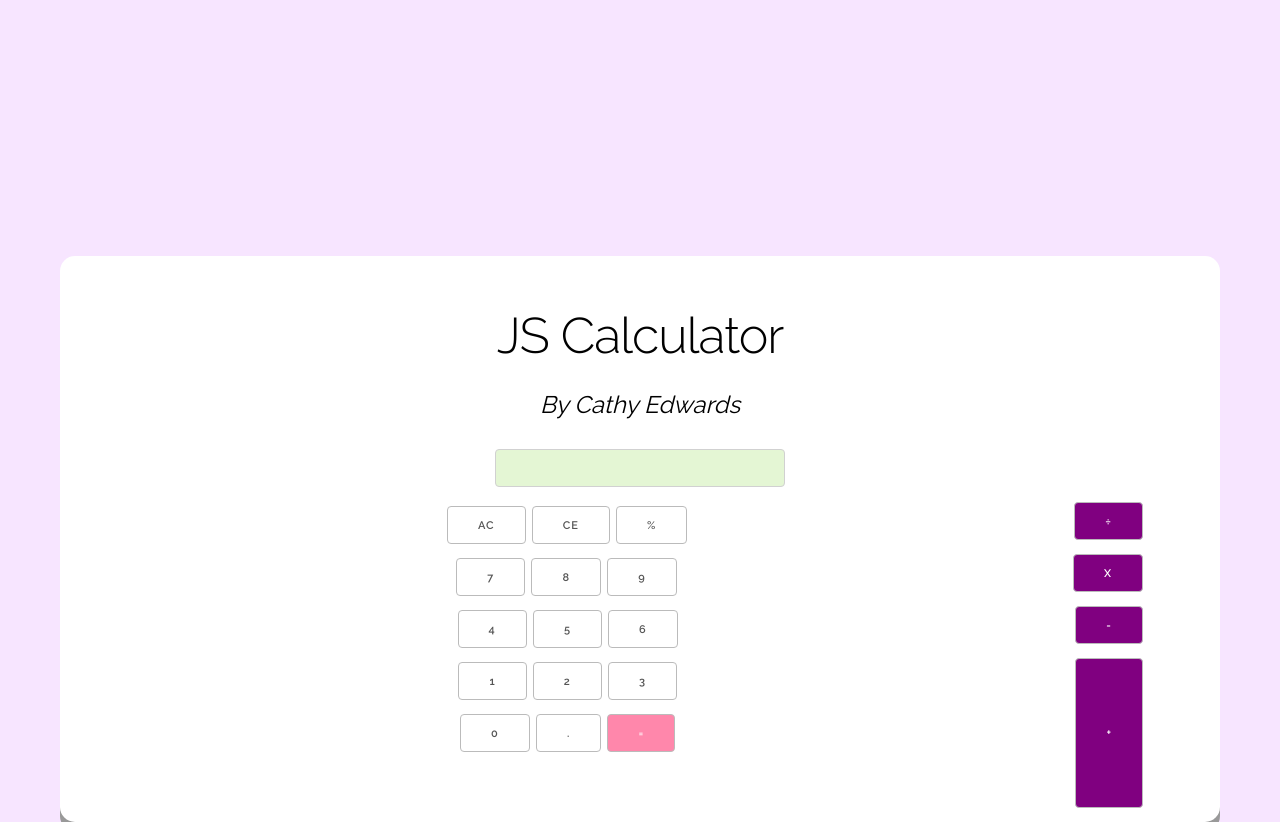
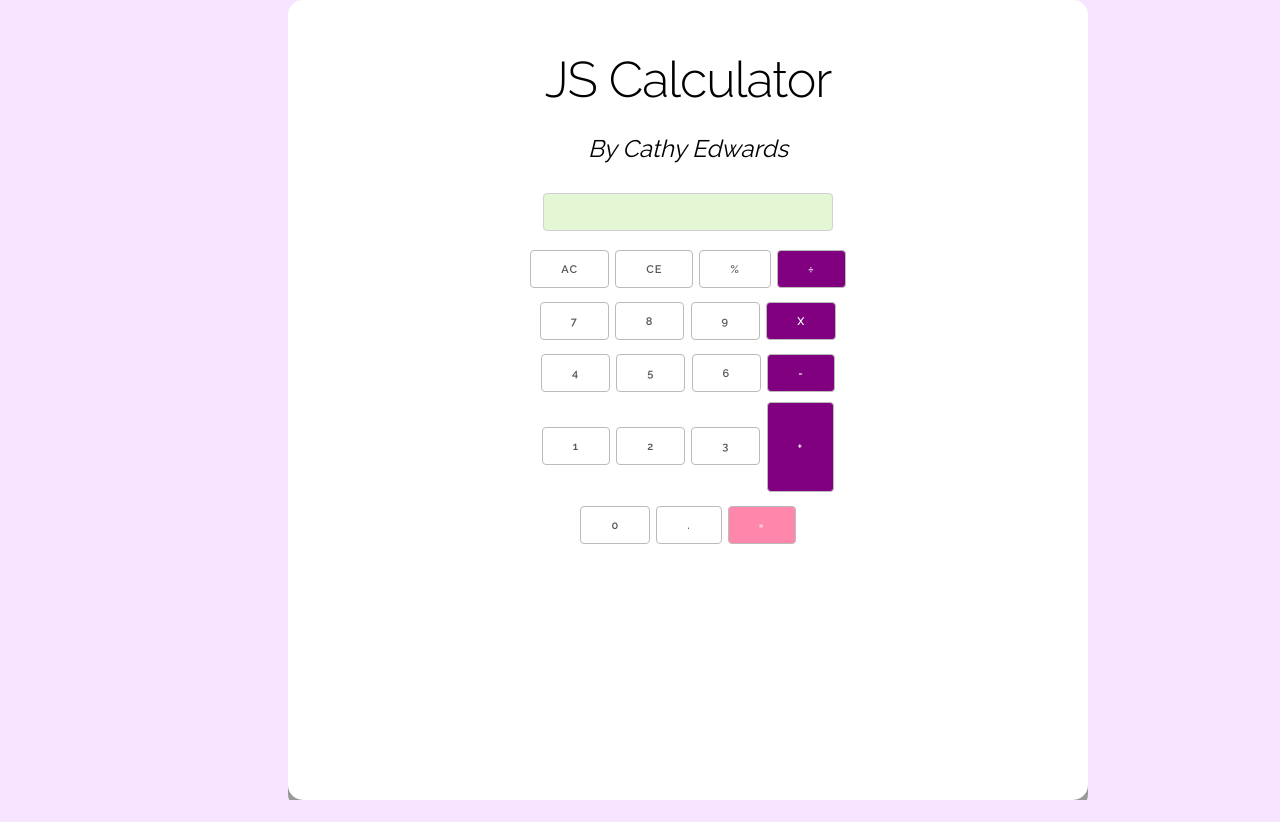
Before and after one commit to catherineedwards/js-calculator, a plain HTML site: page index.html in a window 1280 px wide. After the commit the page ends 800 px from the top, so only its background shows below. Drawn offline with nearby package versions, Linux system fonts and the light colour scheme.

Commit message:
Fixed styling of the calculator

```diff
--- a/index.html
+++ b/index.html
@@ -28,28 +28,28 @@
         </div>
 
         <div class="row2">
-            <button id="7">7</button>
-            <button id="8">8</button>
-            <button id="9">9</button>
+            <button id="seven">7</button>
+            <button id="eight">8</button>
+            <button id="nine">9</button>
             <button id="multiply">x</button>
         </div>
 
         <div class="row3">
-            <button id="4">4</button>
-            <button id="5">5</button>
-            <button id="6">6</button>
+            <button id="four">4</button>
+            <button id="five">5</button>
+            <button id="six">6</button>
             <button id="minus">-</button>
         </div>
 
         <div class="row4">
-            <button id="1">1</button>
-            <button id="2">2</button>
-            <button id="3">3</button>
+            <button id="one">1</button>
+            <button id="two">2</button>
+            <button id="three">3</button>
             <button id="plus">+</button>
         </div>
 
         <div class="row5">
-            <button id="0">0</button>
+            <button id="zero">0</button>
             <button id="decimalPoint">.</button>
             <button id="equals">=</button>
         </div>
--- a/main.css
+++ b/main.css
@@ -1,21 +1,18 @@
 body,
 html {
-  padding-top: 10%;
-  width: 100%;
   background-color: #f7e5ff;
 }
 
 .calculator {
+  margin-left: 12em;
   font-size: 24px;
   text-align: center;
-  outline: none;
   color: white;
   background-color: white;
   border-radius: 15px;
   box-shadow: 0 9px #999999;
-  padding-bottom: 2.5em;
-  margin-right: 2.5em;
-  margin-left: 2.5em;
+  height: 800px;
+  width: 800px;
 }
 
 h1 {
@@ -40,34 +37,26 @@ p {
   background: purple;
   color: white;
   text-align: center;
-  height: 150px;
+  height: 90px;
   font-weight: bold;
-  float: right;
-  margin-right: 7em;
+
 }
 
 #minus {
   background: purple;
   color: white;
   font-weight: bold;
-  float: right;
-  margin-right: 7em;
 }
 
 #divide {
   background: purple;
   color: white;
   font-weight: bold;
-  float: right;
-  margin-right: 7em;
 }
 
 #multiply {
   background: purple;
   color: white;
-  font-weight: bold;
-  float: right;
-  margin-right: 7em;
 }
 
 #equals {
@@ -75,18 +64,3 @@ p {
   color: white;
   font-weight: bold;
 }
-
-.row1 {
-}
-
-.row2 {
-}
-
-.row3 {
-}
-
-.row4 {
-}
-
-.row5 {
-}
```
